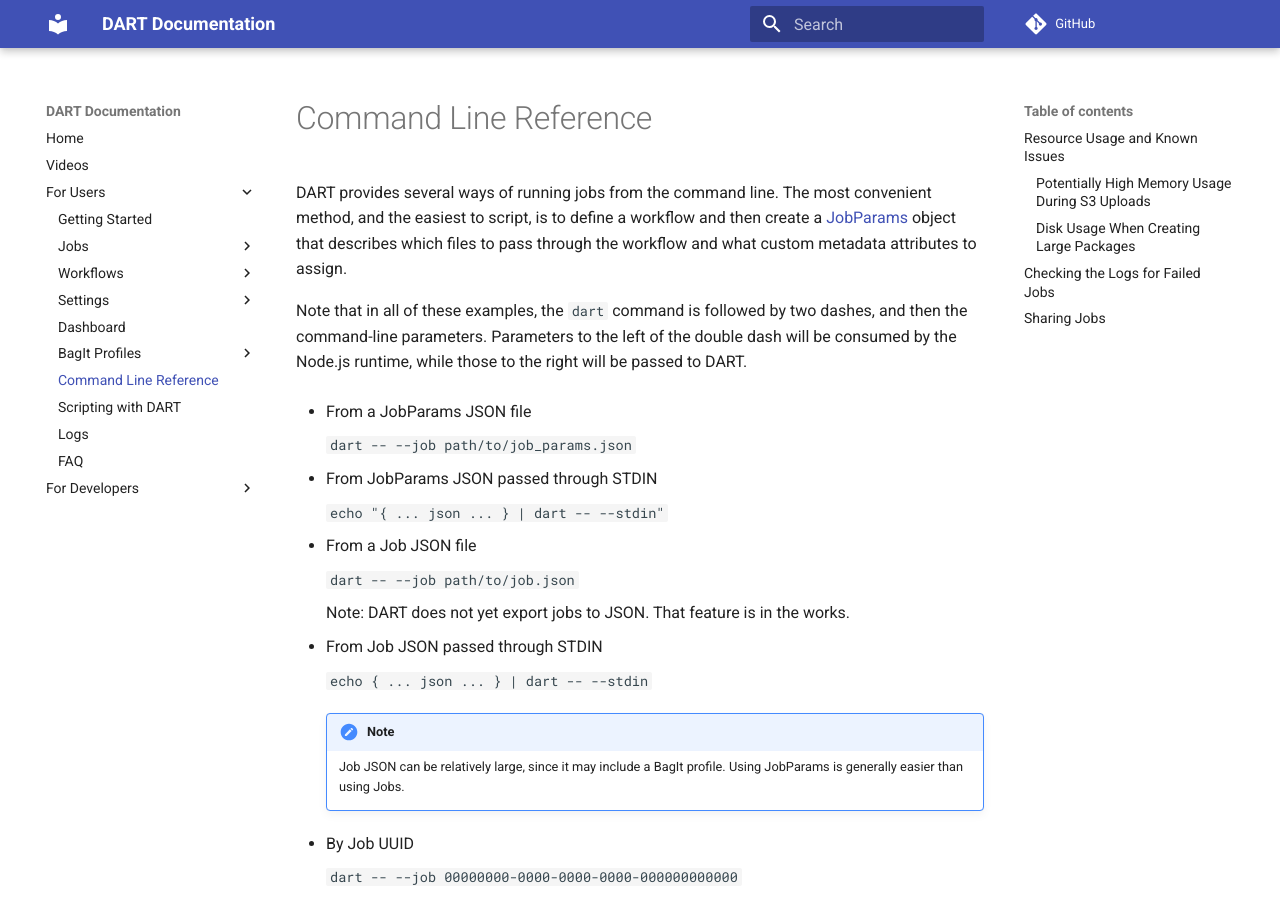
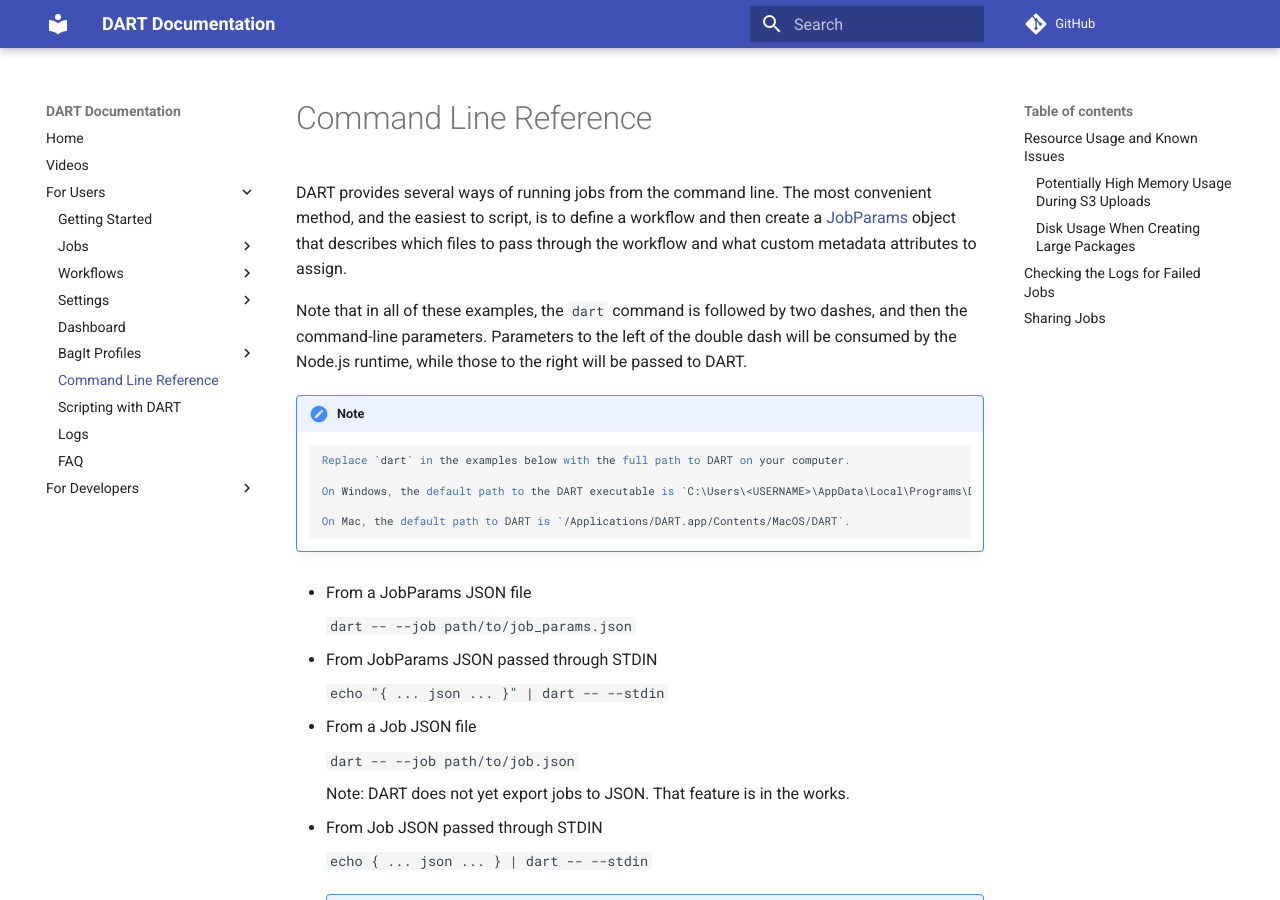
Before and after one commit to APTrust/dart-docs, an MkDocs documentation site: the page built from docs/users/command_line.md, in a window 1280 px wide and 900 px high. Built offline with MkDocs 1.6.1 and Material for MkDocs 9.7.7, drawn with Linux system fonts in a browser that asks for light colours; comment, search, counter and statistics services are not loaded.

Commit message:
Added info about path to DART executable

```diff
--- a/docs/users/command_line.md
+++ b/docs/users/command_line.md
@@ -3,6 +3,16 @@
 DART provides several ways of running jobs from the command line. The most convenient method, and the easiest to script, is to define a workflow and then create a [JobParams](workflows/job_params.md) object that describes which files to pass through the workflow and what custom metadata attributes to assign.
 
 Note that in all of these examples, the `dart` command is followed by two dashes, and then the command-line parameters. Parameters to the left of the double dash will be consumed by the Node.js runtime, while those to the right will be passed to DART.
+
+
+
+!!! note
+        Replace `dart` in the examples below with the full path to DART on your computer.
+
+        On Windows, the default path to the DART executable is `C:\Users\<USERNAME>\AppData\Local\Programs\DART\DART.exe`. Replace &lt;USERNAME&gt; with your user name.
+
+        On Mac, the default path to DART is `/Applications/DART.app/Contents/MacOS/DART`.
+
 
 * From a JobParams JSON file
 
@@ -10,7 +20,7 @@
 
 * From JobParams JSON passed through STDIN
 
-    `echo "{ ... json ... } | dart -- --stdin"`
+    `echo "{ ... json ... }" | dart -- --stdin`
 
 * From a Job JSON file
 
```
